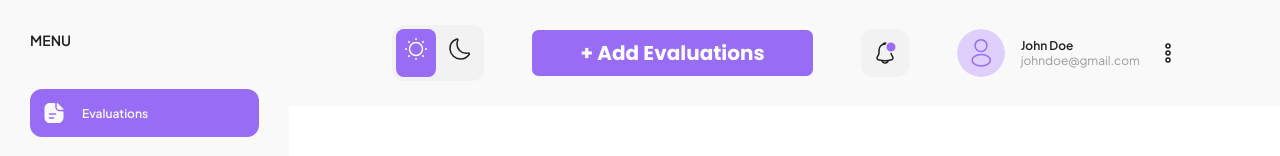
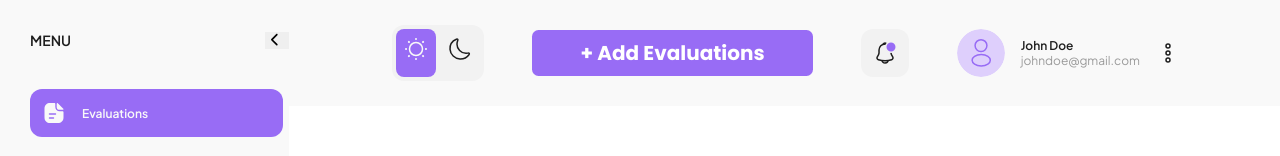
Before and after one commit to UniversalMachina/medicalproject, a React (Create React App) app: page / in a window 1280 px wide. Shown: the top 156 px of the page. Built offline with nearby package versions, Linux system fonts and the light colour scheme.

Commit message:
added toggle to sidebar

```diff
--- a/src/components/SideMenu/SideMenu.js
+++ b/src/components/SideMenu/SideMenu.js
@@ -1,9 +1,16 @@
-import React from 'react';
+import React, { useState } from 'react';
 import { Link, useLocation } from 'react-router-dom';
+import { FontAwesomeIcon } from '@fortawesome/react-fontawesome';
+import { faChevronLeft, faChevronRight } from '@fortawesome/free-solid-svg-icons';
 
 const SideMenu = () => {
   const location = useLocation();
   const currentPath = location.pathname;
+  const [isCollapsed, setIsCollapsed] = useState(false);
+
+  const toggleSidebar = () => {
+    setIsCollapsed(!isCollapsed);
+  };
 
   const menuItems = [
     { name: 'Evaluations', path: '/', icon: '/icondocumenttext.svg' },
@@ -15,27 +22,37 @@ const SideMenu = () => {
   ];
 
   return (
-    <div className="fixed top-0 left-0 w-[289px] h-screen bg-color-white-100 overflow-hidden text-xs text-color-black-100 font-plus-jakarta-sans flex flex-col justify-between">
+    <div className={`fixed top-0 left-0 ${isCollapsed ? 'w-[80px]' : 'w-[289px]'} h-screen bg-color-white-100 overflow-hidden text-xs text-color-black-100 font-plus-jakarta-sans flex flex-col justify-between transition-all duration-300`}>
       <div>
-        <div className="text-sm leading-[21px] font-semibold pl-[30px] pt-[30px]">MENU</div>
+        <div className="flex justify-between items-center pl-[30px] pt-[30px]">
+          <div className="text-sm leading-[21px] font-semibold">MENU</div>
+          <button onClick={toggleSidebar} className="pr-[10px]">
+            <FontAwesomeIcon icon={isCollapsed ? faChevronRight : faChevronLeft} />
+          </button>
+        </div>
         <div className="p-[30px]">
           {menuItems.slice(0, 4).map((item, index) => (
             <Link
               to={item.path}
               key={item.name}
               className={`no-underline flex items-center gap-4 p-3 rounded-xl mt-2 ${
-                currentPath === item.path || (currentPath === '/' && index === 0) ? 'bg-color-primary-100 text-color-white-100' : ''
+                currentPath === item.path || (currentPath === '/' && index === 0)
+                  ? `bg-color-primary-100 text-color-white-100 ${isCollapsed ? 'w-[80px]' : 'w-full'}`
+                  : ''
               }`}
             >
               <img className="h-6 w-6" alt={`${item.name} Icon`} src={item.icon} />
+              {!isCollapsed && (
                 <div className={`font-semibold ${currentPath === item.path || (currentPath === '/' && index === 0) ? 'text-color-white-100' : ''}`}>
                   {item.name}
                 </div>
+              )}
             </Link>
           ))}
-          <img className="w-full mt-2" alt="Divider" src="/divider.svg" />
+          <img className={`w-full mt-2 ${isCollapsed ? 'hidden' : ''}`} alt="Divider" src="/divider.svg" />
         </div>
       </div>
+      {!isCollapsed && (
         <div className="p-[30px]">
           <div className="text-sm leading-[21px] font-semibold">SETTINGS</div>
           {menuItems.slice(4).map((item) => (
@@ -52,8 +69,9 @@ const SideMenu = () => {
               </div>
             </Link>
           ))}
-        <img className="w-full mt-2" alt="Divider" src="/divider.svg" />
+          <img className={`w-full mt-2`} alt="Divider" src="/divider.svg" />
         </div>
+      )}
     </div>
   );
 };
```
Also changed, not shown: package.json (+7 -4 lines), 1 other file (tests, documents, lock files or other folders). Lines whose indentation alone changed are shown as unchanged.
